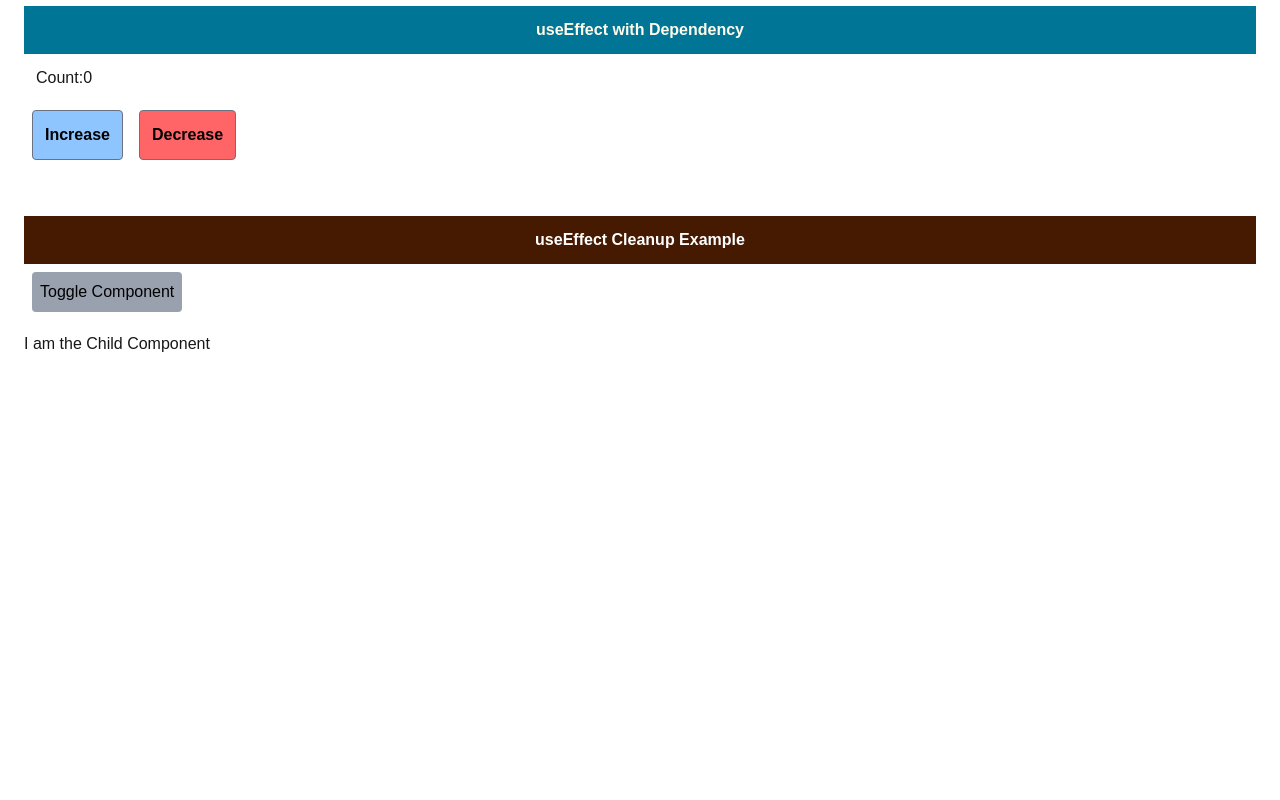
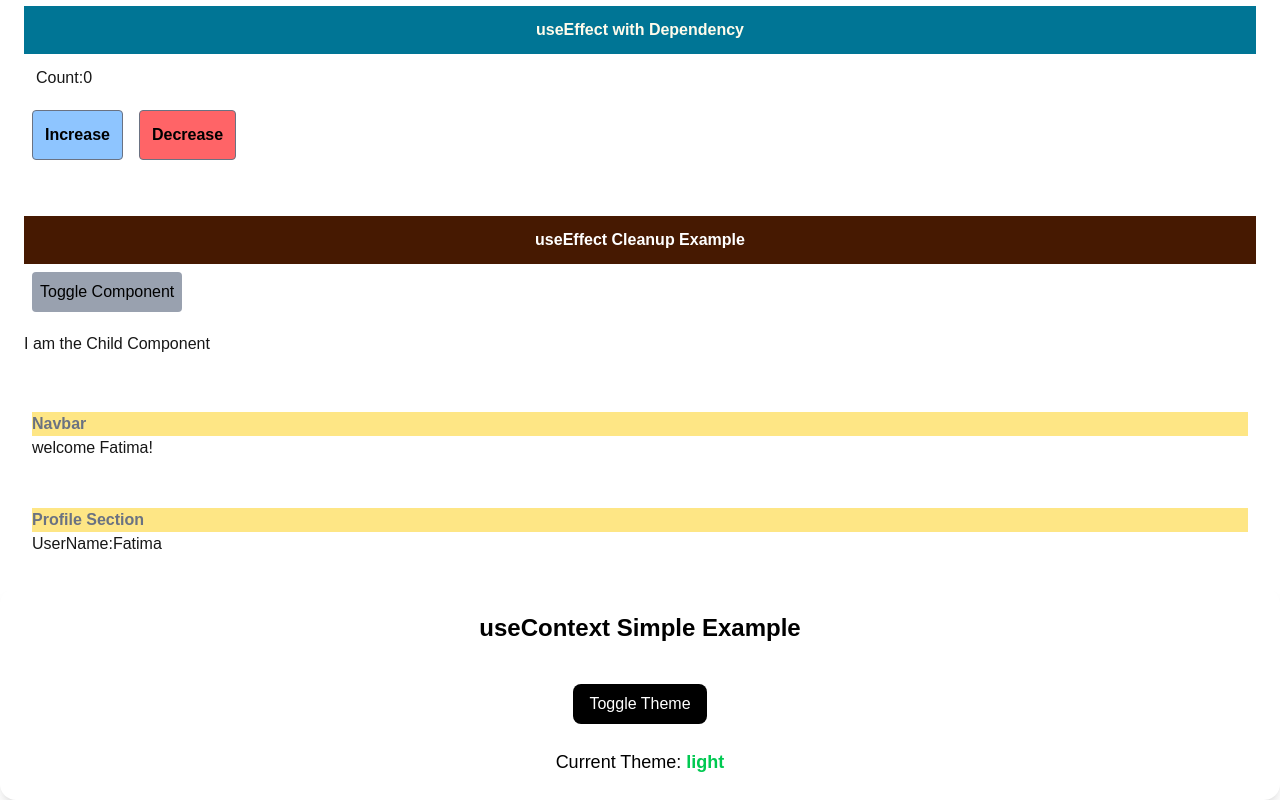
Before and after one commit to Fatimakhan01/practice-code, a Next.js app: page / in a window 1280 px wide. Shown: the part 704-1504 px from the top of the page. Before the commit the page ends 1084 px from the top, so only its background shows below. Built offline with nearby package versions, Linux system fonts and the light colour scheme.

Commit message:
Added useContext examples and updated page.tsx

```diff
--- /dev/null
+++ b/app/components/UseContextExample.tsx
@@ -0,0 +1,36 @@
+"use client"
+import React, { createContext, useContext } from 'react'
+
+
+const Mycontext=createContext('Guest')
+
+function Navbar() {
+    const user=useContext(Mycontext)
+    return(
+    <div className='justify-center p-6'>
+        <h2 className='bg-amber-200 text-gray-500 font-bold'>Navbar</h2>
+        <p>welcome {user}!</p>
+    </div>
+        )}
+ function Profile(){
+    const user=useContext(Mycontext)
+    return(
+        <div className='justify-center p-6'>
+            <h2 className='bg-amber-200 text-gray-500 font-bold'>Profile Section</h2>
+            <p>UserName:{user}</p>
+        </div>
+    )
+ }
+
+const UseContextExample = () => {
+  return (
+    <Mycontext.Provider value="Fatima">
+      <div className='p-2'>
+        <Navbar/>
+        <Profile/>
+      </div>
+    </Mycontext.Provider>
+  )
+}
+
+export default UseContextExample
--- /dev/null
+++ b/app/components/UseContextSimpleExample.tsx
@@ -0,0 +1,52 @@
+"use client";
+import React, { createContext, useContext, useState } from "react";
+
+const ThemeContext = createContext<any>(null);
+
+const ThemeButton = () => {
+  const { theme, toggleTheme } = useContext(ThemeContext);
+  return (
+    <button
+      onClick={toggleTheme}
+      className={`px-4 py-2 rounded-lg mt-4 font-medium ${
+        theme === "light"
+          ? "bg-black text-white hover:bg-gray-800"
+          : "bg-white text-black hover:bg-gray-300"
+      }`}
+    >
+      Toggle Theme
+    </button>
+  );
+};
+const ThemeText = () => {
+  const { theme } = useContext(ThemeContext);
+
+  return (
+    <p className="mt-6 text-lg">
+      Current Theme:{" "}
+      <span className="font-semibold text-green-500">{theme}</span>
+    </p>
+  );
+};
+
+const UseContextSimpleExample = () => {
+  const [theme, setTheme] = useState("light");
+
+  const toggleTheme = () => {
+    setTheme(theme === "light" ? "dark" : "light");
+  };
+  return (
+    <ThemeContext.Provider value={{ theme, toggleTheme }}>
+      <div
+        className={`p-6 rounded-2xl shadow-lg text-center items-center justify-center transition-all duration-500
+     ${theme === "light" ? "bg-white text-black" : "bg-gray-900 text-white"}`}
+      >
+        <h1 className="text-2xl font-bold mb-6">useContext Simple Example </h1>
+        <ThemeButton />
+        <ThemeText />
+      </div>
+    </ThemeContext.Provider>
+  );
+};
+
+export default UseContextSimpleExample;
--- a/app/page.tsx
+++ b/app/page.tsx
@@ -5,6 +5,8 @@ import ShowHidePassword from './components/ShowHidePassword';
 import UseEffectExample from './components/UseEffectExample';
 import UseEffectDependencyExample from './components/UseEffectDependencyExample';
 import UseEffectCleanupExample from './components/UseEffectCleanupExample';
+import UseContextExample from './components/UseContextExample';
+import UseContextSimpleExample from './components/UseContextSimpleExample';
 
 
 const page = () => {
@@ -16,6 +18,8 @@ const page = () => {
       <UseEffectExample/>
       <UseEffectDependencyExample/>
       <UseEffectCleanupExample/>
+      <UseContextExample/>
+      <UseContextSimpleExample/>
     </div>
   )
 }
```
